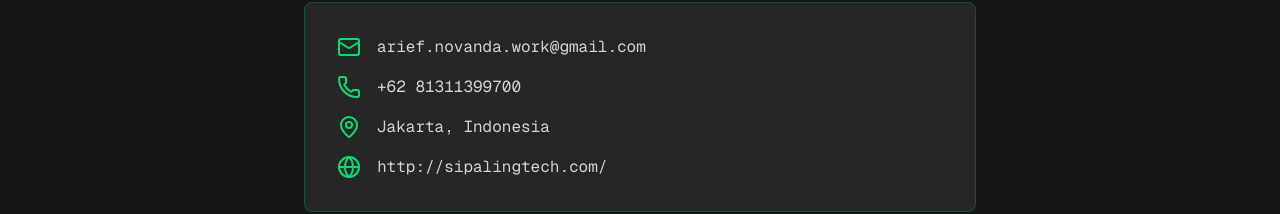
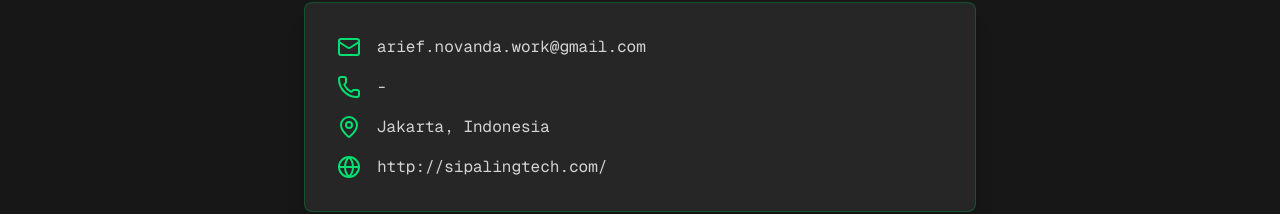
Before and after one commit to AriefNovandaZulvan/cv-arief, a Next.js app: page / in a window 1280 px wide. Shown: the part 7597-7811 px from the top of the page. Built offline with nearby package versions, Linux system fonts and the light colour scheme.

Commit message:
feat : delete phone

```diff
--- a/src/app/page.tsx
+++ b/src/app/page.tsx
@@ -68,7 +68,7 @@ const PortfolioPageContent: React.FC = () => {
     aboutMe: "Has tasted various fields of work and is now focusing on software developer work, Has more than 7 years of experience as a Software Developer. My main job is to planning software development, after that we build them and make sure it's run. So the summary is: to make everything related to the IT department work well. Have strong skillsets in Development of software, especially about integration from one source to multi platform And R&D. Write code by PHP, Javascript, Visual Basic, golang and lastly Python,. and been using framework laravel, prestashop, code igniter, Vue, wordpress(woocomerce), Express.js, next.js, React, flask, gin. Currently making a living, by converting tons of coffee into script code to become useable product",
     contact: {
       email: "arief.novanda.work@gmail.com",
-      phone: "+62 81311399700",
+      phone: "-",
       location: "Jakarta, Indonesia",
       website: "http://sipalingtech.com/",
     },
```
